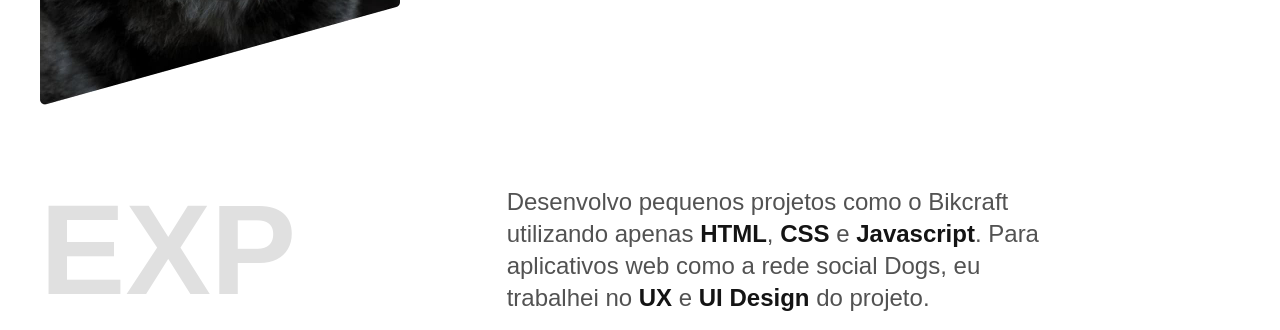
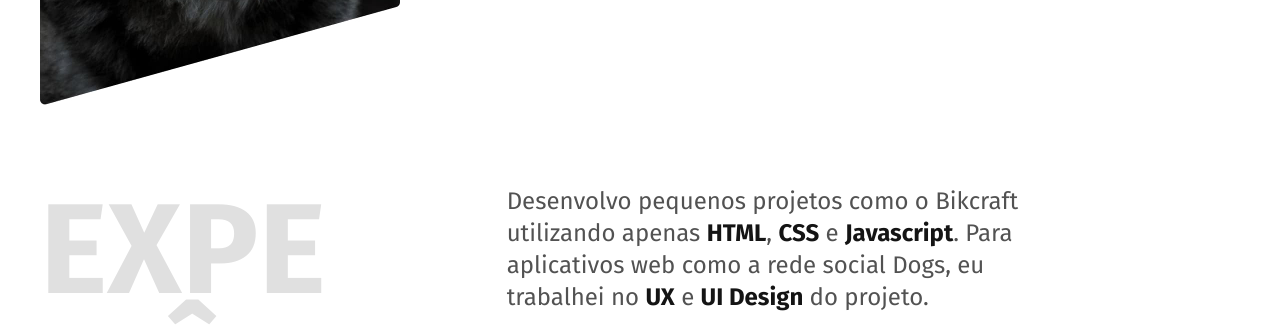
Before and after one commit to Amira-Ahmad/Amira-Ahmad.github.io, a plain HTML site: page index.html in a window 1280 px wide. Shown: the part 577-907 px from the top of the page. Drawn offline with Linux system fonts and the light colour scheme.

Commit message:
add google font

```diff
--- a/index.html
+++ b/index.html
@@ -6,6 +6,11 @@
     <meta name="viewport" content="width=device-width, initial-scale=1.0">
     <link rel="stylesheet" href="./CSS/style.min.css">
     <link rel="icon" href="./favicon.svg" type="image/svg+xml">
+
+    <link rel="preconnect" href="https://fonts.googleapis.com">
+<link rel="preconnect" href="https://fonts.gstatic.com" crossorigin>
+<link href="https://fonts.googleapis.com/css2?family=Fira+Sans:wght@400;700&family=Inter:wght@400;700;900&display=swap" rel="stylesheet">
+
     <meta name="description" content="Desenvolvedor Front End & UX/UI Designer. Localizado no Rio Grande do Sul 🧉">
 
     <title>Lobo - Desenvolvedor e Designer</title>
```
